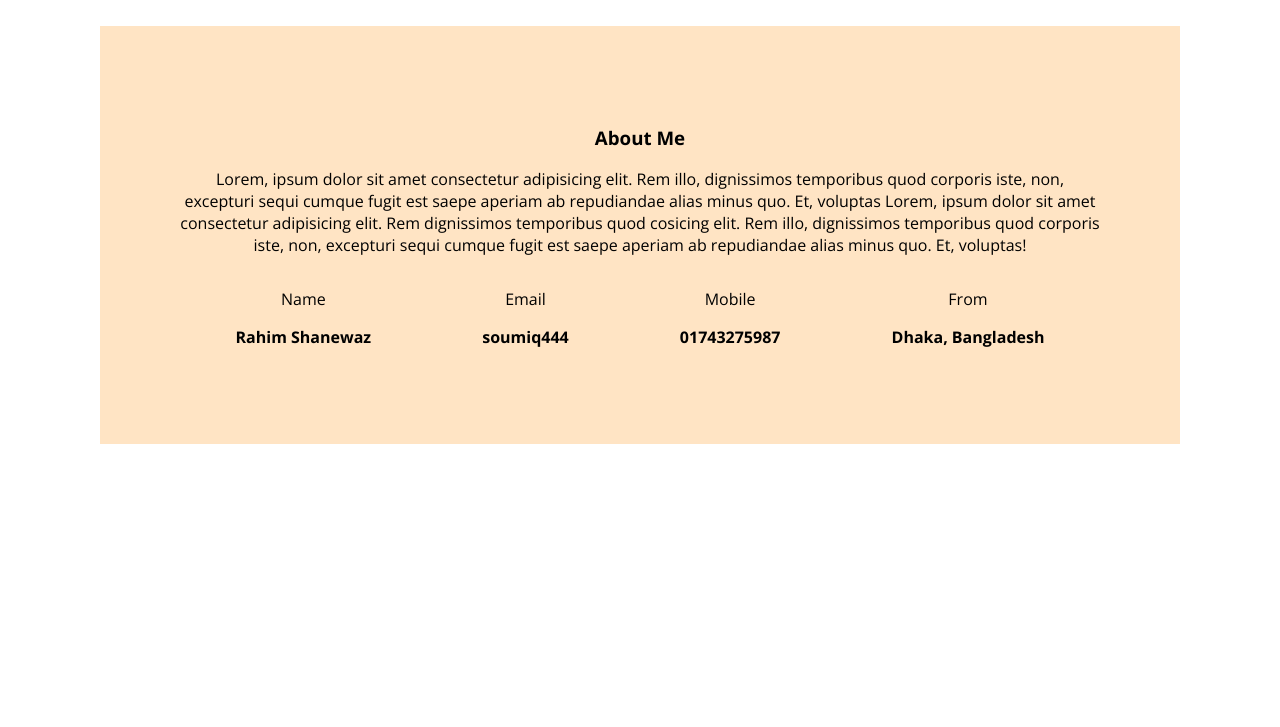
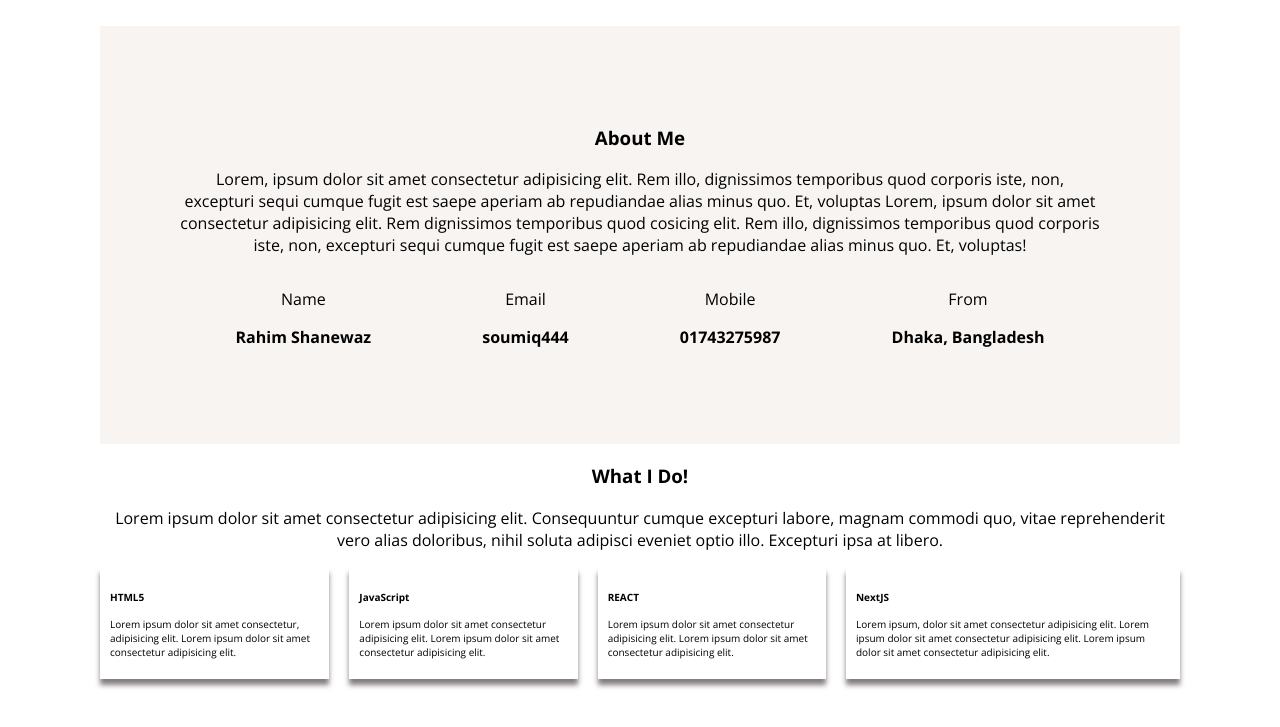
Before and after one commit to rahim4shanewaz/Test-project, a plain HTML site: page index.html in a window 1280 px wide. Shown: the part 83-810 px from the top of the page. Drawn offline with nearby package versions, Linux system fonts and the light colour scheme.

Commit message:
box,column

```diff
--- a/index.html
+++ b/index.html
@@ -47,7 +47,37 @@
 
                 </div>
             </div>
+
         </section>
+
+
+        <Section>
+            <div class="do">
+                <h3>What I Do!</h3>
+                <p>Lorem ipsum dolor sit amet consectetur adipisicing elit. Consequuntur cumque excepturi labore, magnam commodi quo, vitae reprehenderit vero alias doloribus, nihil soluta adipisci eveniet optio illo. Excepturi ipsa at libero.</p>
+            </div>
+            <div class="skills">
+    <div class="skill-descrp">
+        <h4>HTML5</h4>
+        <p>Lorem ipsum dolor sit amet consectetur, adipisicing elit. Lorem ipsum dolor sit amet consectetur adipisicing elit. </p>
+    </div>
+    <div class="skill-descrp">
+        <h4>JavaScript</h4>
+        <p>Lorem ipsum dolor sit amet consectetur adipisicing elit. Lorem ipsum dolor sit amet consectetur adipisicing elit.</p>
+    </div>
+    <div class="skill-descrp">
+        <h4>REACT</h4>
+        <p>Lorem ipsum dolor sit amet consectetur adipisicing elit. Lorem ipsum dolor sit amet consectetur adipisicing elit.</p>
+    </div>
+    <div class="skill-descrp">
+        <h4>NextJS</h4>
+        <p>Lorem ipsum, dolor sit amet consectetur adipisicing elit. Lorem ipsum dolor sit amet consectetur adipisicing elit. Lorem ipsum dolor sit amet consectetur adipisicing elit.</p>
+    </div>
+
+</div>
+        </Section>
+
+
 
 
 
--- a/styles/portfolio.css
+++ b/styles/portfolio.css
@@ -31,7 +31,9 @@ body{
     margin-right: 100px;
 }
 
-
+main section{
+    margin-bottom: 100px;
+}
 /* Nav */
 nav {
     display: flex;
@@ -62,7 +64,7 @@ font-weight: 700;
 .aboutMe{
     max-width: 1140px;
       margin: 0 auto;
-      background-color: bisque;
+      background-color: rgb(247, 244, 242);
 padding: 80px;
 text-align: center;
 
@@ -76,3 +78,23 @@ text-align: center;
     display: flex;
     justify-content: space-around;
 }
+
+.do{
+   max-width: 1140px;
+    margin: 0 auto;
+    text-align: center;
+}
+
+.skills{
+    max-width: 1140px;
+    margin: 0 auto;
+    display: flex;
+    justify-content: space-around;
+    gap: 20px;
+}
+.skill-descrp{
+    padding: 10px;
+  box-shadow: 0px 6px 5px 0px rgb(134, 126, 126);
+  font-size: 10px;
+
+}
```
